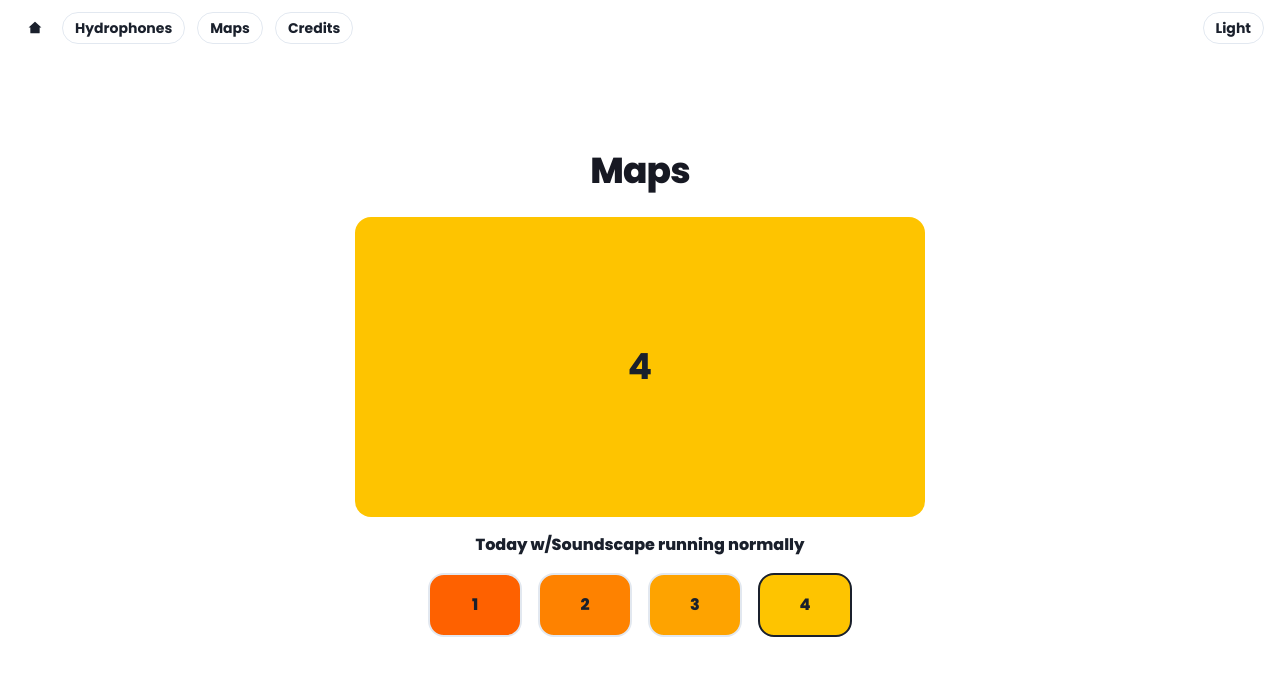
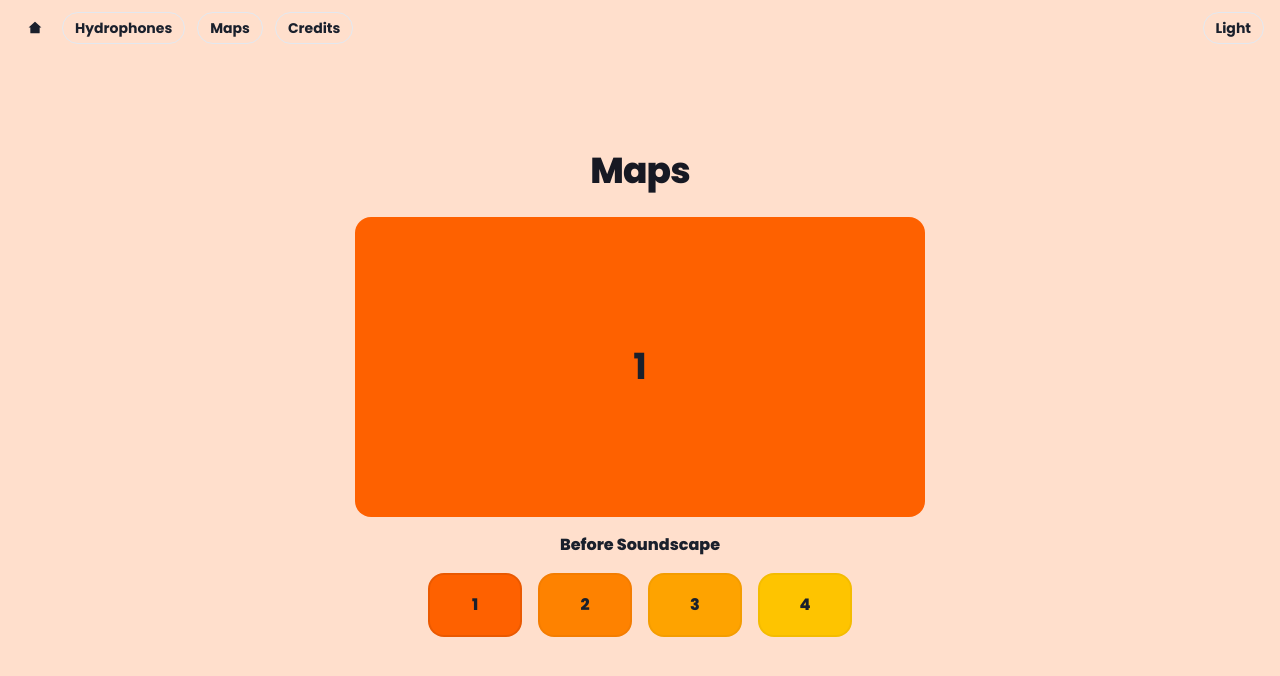
Before and after one commit to 16am/soundscape, a React (Create React App) app: page /maps in a window 1280 px wide. Shown: the top 676 px of the page. Built offline with nearby package versions, Linux system fonts and the light colour scheme.

Commit message:
mfix in Credits and Maps

```diff
--- a/src/components/Credits.jsx
+++ b/src/components/Credits.jsx
@@ -1,5 +1,5 @@
 import { useColorModeValue } from "@chakra-ui/color-mode";
-import { Box, Link } from "@chakra-ui/layout";
+import { Box, Link, Text } from "@chakra-ui/layout";
 
 export function Credits() {
   const linkColor = useColorModeValue("pink.500", "pink.200");
@@ -27,8 +27,8 @@ export function Credits() {
         risus scelerisque congue et eget mauris. In nec sapien nunc. Etiam
         iaculis urna id mollis viverra.
       </Box>
-      <Box mt="4">
-        Idea, Texts & Pictures
+      <Box mt="20">
+        <Text mb="2">Words and pictures</Text>
         <Box>
           <b>Elisabetta Zavoli</b>
           <Link to="#" color={linkColor} isExternal ml="2">
@@ -42,8 +42,8 @@ export function Credits() {
           </Link>
         </Box>
       </Box>
-      <Box mt="4">
-        Web design
+      <Box mt="8">
+        <Text mb="2">Web design</Text>
         <Box>
           <b>Alessandro D'Alfonso</b>
           <Link to="#" color={linkColor} isExternal ml="2">
@@ -51,6 +51,16 @@ export function Credits() {
           </Link>
         </Box>
       </Box>
+      <Box mt="8">
+        <Text mb="2">More credits</Text>
+        <Box>
+          <b>Lorem Institute</b>
+          <Link to="#" color={linkColor} isExternal ml="2">
+            @twitter_account
+          </Link>
+        </Box>
+      </Box>
+      <Box mt="12"></Box>
     </>
   );
 }
--- a/src/components/Maps.jsx
+++ b/src/components/Maps.jsx
@@ -21,11 +21,22 @@ const keyMoments = [
 const bgs = ["#fe6100", "#fe8200", "#fea300", "#fec400"];
 
 export function Maps() {
-  const [selectedMap, setSelectedMap] = useState(3);
+  const [selectedMap, setSelectedMap] = useState(0);
   const selectedMapColor = useColorModeValue("pink.400", "pink.200");
   const selectedMapBg = useColorModeValue("gray.200", "gray.700");
   return (
     <>
+      <Box
+        top="0"
+        left="0"
+        w="100vw"
+        h="100vh"
+        zIndex="0"
+        pos="fixed"
+        opacity="0.2"
+        bg={bgs[selectedMap]}
+      ></Box>
+      <Box pos="relative" zIndex="1">
         <Box
           mb={6}
           zIndex="2"
@@ -103,7 +114,9 @@ export function Maps() {
               borderRadius="2xl"
               bg={bgs[map]}
               onClick={() => setSelectedMap(map)}
-            borderColor={selectedMap === map ? "currentcolor" : "transaprent"}
+              borderColor={
+                selectedMap === map ? "blackAlpha.200" : "blackAlpha.50"
+              }
             >
               <Center w="90px" h="60px" fontWeight="extrabold">
                 {map + 1}
@@ -134,6 +147,7 @@ export function Maps() {
             <SliderThumb bg="pink.400" />
           </Slider>
         </Flex>
+      </Box>
     </>
   );
 }
```
Also changed, not shown: 1 other file (tests, documents, lock files or other folders). Lines whose indentation alone changed are shown as unchanged.
